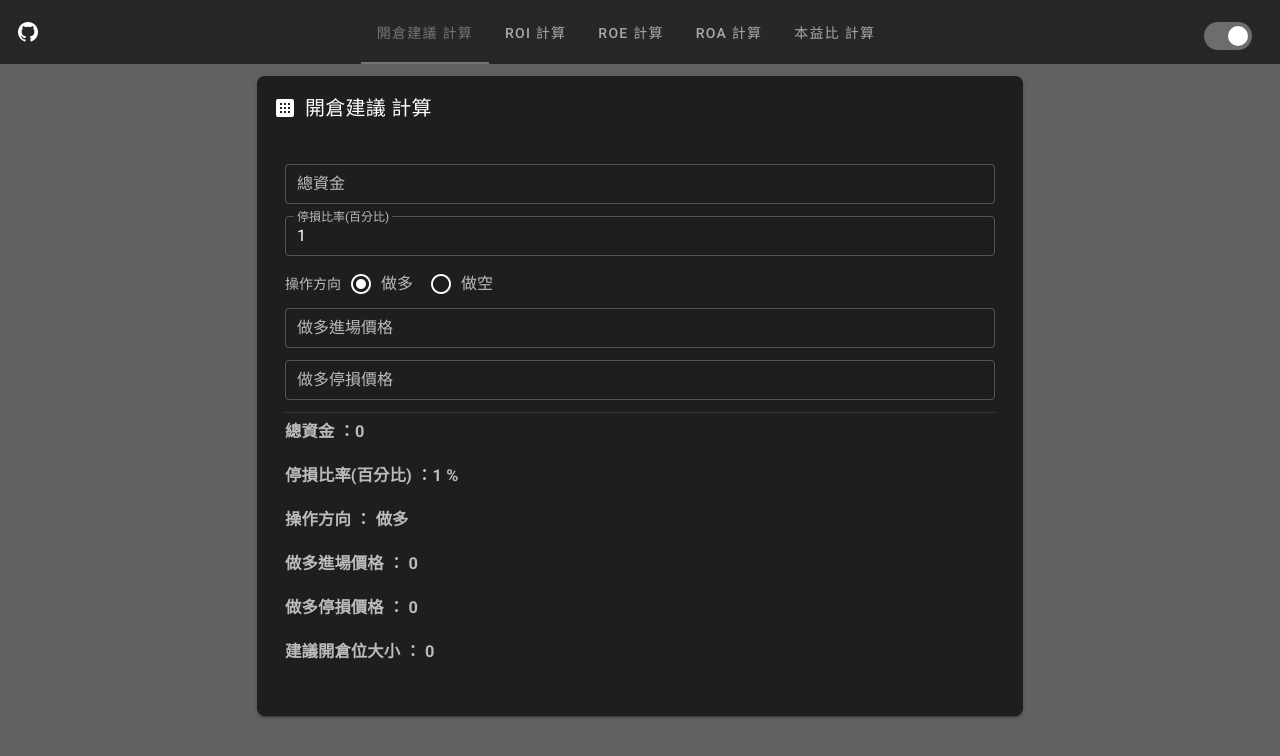
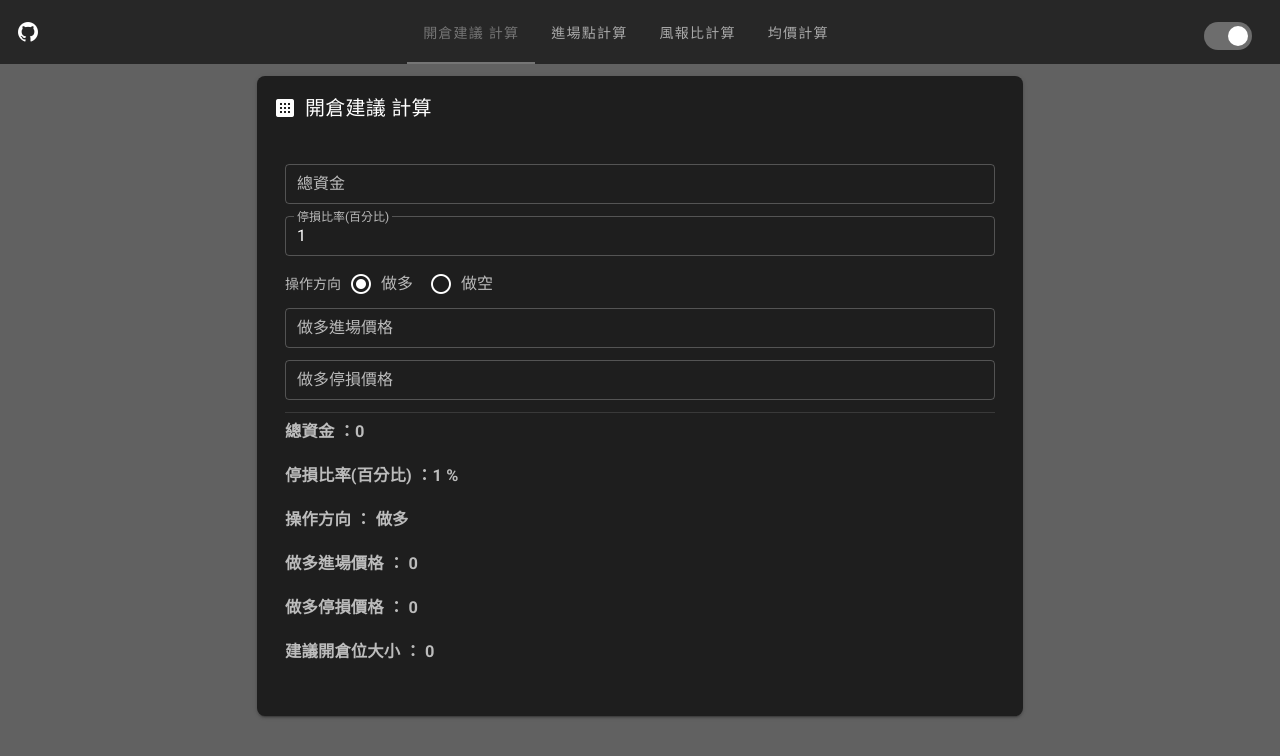
Before and after one commit to mao0507/stock_formula, a Vue app: page /#/ in a window 1280 px wide. Shown: the top 756 px of the page. Built offline with nearby package versions, Linux system fonts and the light colour scheme.

Commit message:
feat:調整頁面設定
增加進場計算點、風報比計算、均價計算
移除 ROI 、ROE、ROA、本益比

```diff
--- a/src/router/index.js
+++ b/src/router/index.js
@@ -6,6 +6,9 @@ import roiPage from "../views/roiPage.vue";
 import roePage from "../views/roePage.vue";
 import roaPage from "../views/roaPage.vue";
 import pe from "../views/PE_Ratio.vue";
+import enterPoint from "../views/enterPoint.vue";
+import hazardRatio from "../views/hazardRatio.vue";
+import avgPrice from "../views/avgPrice.vue";
 
 Vue.use(VueRouter);
 
@@ -40,7 +43,21 @@ const routes = [
     name: "undefined Page",
     component: errorPage,
   },
-
+  {
+    path: "/enterPoint",
+    name: "enterPoint",
+    component: enterPoint,
+  },
+  {
+    path: "/hazardRatio",
+    name: "hazardRatio",
+    component: hazardRatio,
+  },
+  {
+    path: "/avgPrice",
+    name: "avgPrice",
+    component: avgPrice,
+  },
   {
     path: "*",
     redirect: "/404",
--- a/src/store/index.js
+++ b/src/store/index.js
@@ -7,14 +7,28 @@ export default new Vuex.Store({
   state: {
     sidebar: [
       { text: "開倉建議 計算", to: "/" },
-      { text: "ROI 計算", to: "/roi" },
-      { text: "ROE 計算", to: "/roe" },
-      { text: "ROA 計算", to: "/roa" },
-      { text: "本益比 計算", to: "/pe" },
+      { text: "進場點計算", to: "/enterPoint" },
+      { text: "風報比計算", to: "/hazardRatio" },
+      { text: "均價計算", to: "/avgPrice" },
+      // { text: "ROI 計算", to: "/roi" },
+      // { text: "ROE 計算", to: "/roe" },
+      // { text: "ROA 計算", to: "/roa" },
+      // { text: "本益比 計算", to: "/pe" },
       // { text: "ROE 計算", to: "/roi" },
       // { text: "404", to: "/404" },
     ],
+    //黑白模式
     dark: true,
+    //component Setting
+    Setting: {
+      textField: {
+        outlined: true,
+        "hide-details": true,
+        dense: true,
+        type: "number",
+        min: 0,
+      },
+    },
   },
   getters: {},
   mutations: {
```
